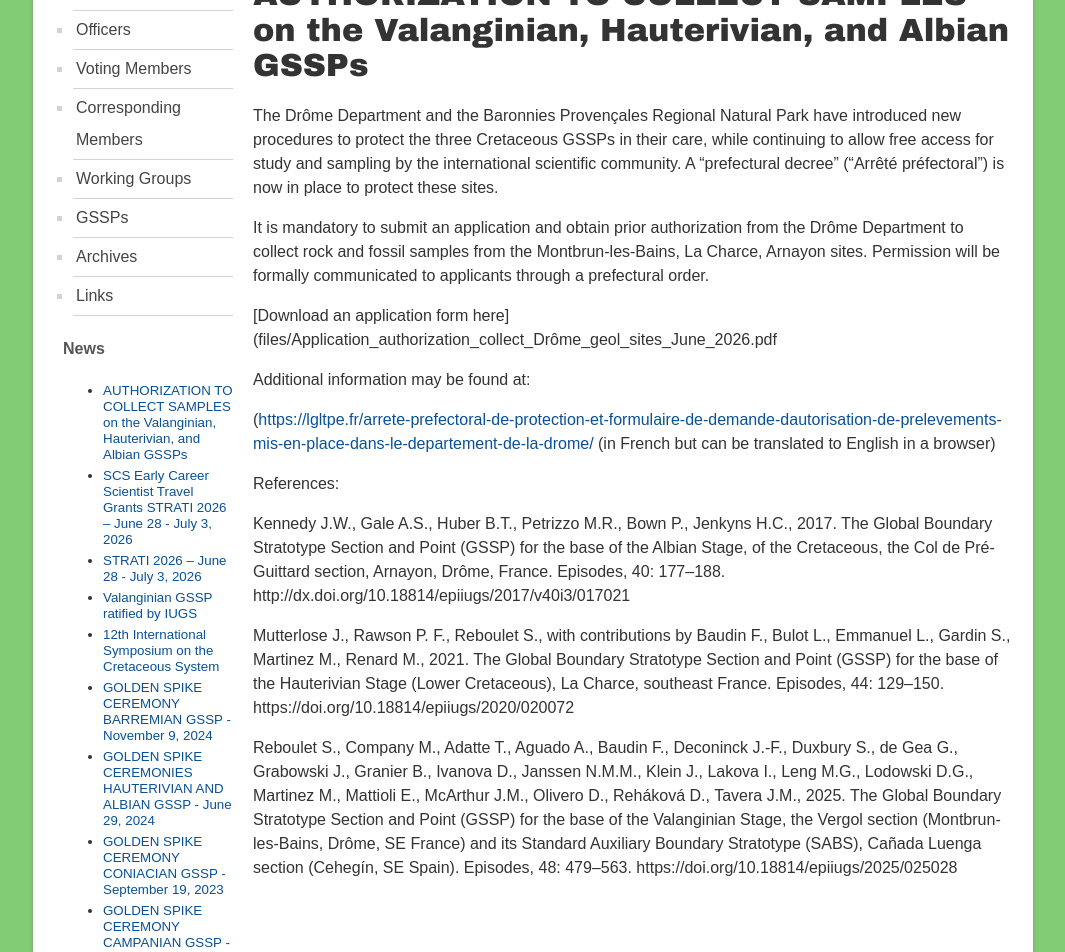
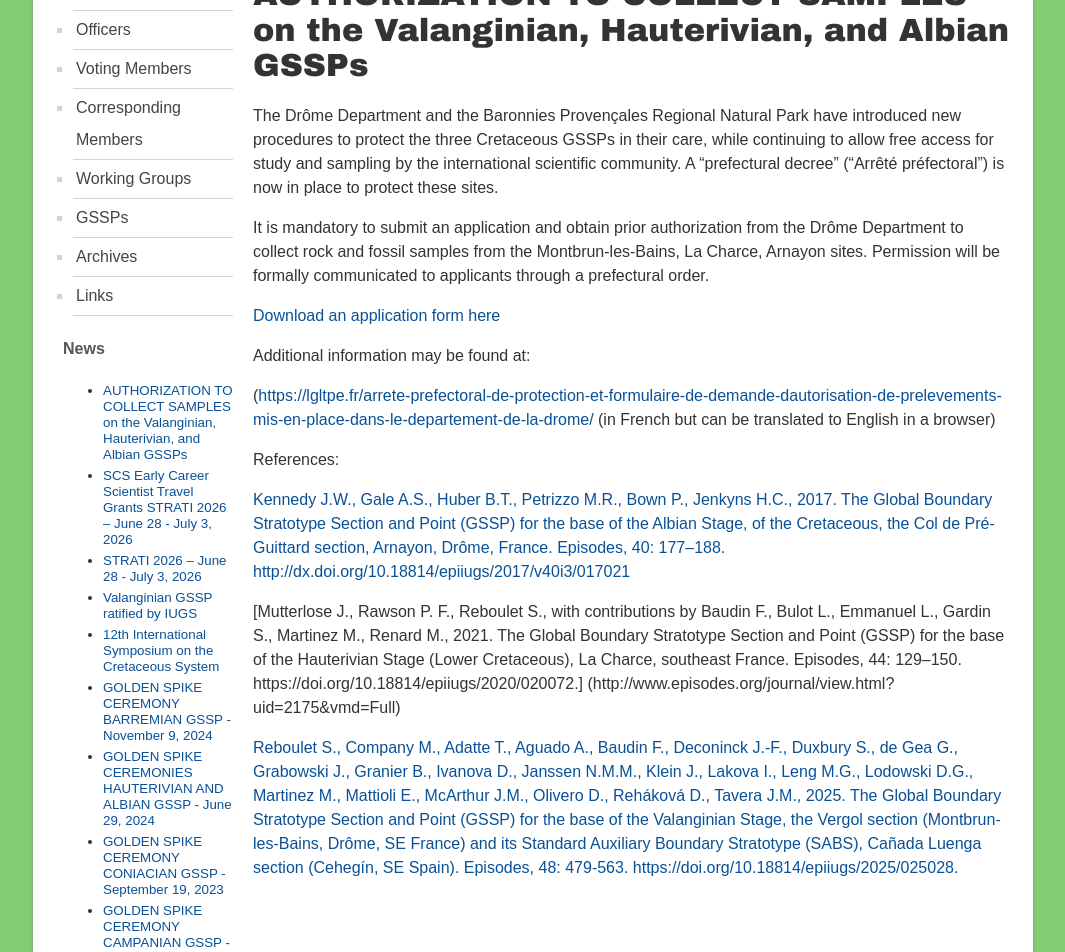
Before and after one commit to i-c-stratigraphy/subcommission-cretaceous, a Jekyll site: the page built from pages/news/authorization GSSPs.md, in a window 1280 px wide and 1400 px high. Shown: the part 448-1400 px from the top of the window, without its empty margins (107-1172 px from the left). Built offline with Jekyll 4.4.1, drawn with Linux system fonts in a browser that asks for light colours; part of the change alters nothing that is shown.

Commit message:
Update authorization GSSPs.md

```diff
--- a/pages/news/authorization GSSPs.md
+++ b/pages/news/authorization GSSPs.md
@@ -8,7 +8,7 @@ The Drôme Department and the Baronnies Provençales Regional Natural Park have
 
 It is mandatory to submit an application and obtain prior authorization from the Drôme Department to collect rock and fossil samples from the Montbrun-les-Bains, La Charce, Arnayon sites.  Permission will be formally communicated to applicants through a prefectural order.
 
-[Download an application form here](files/Application_authorization_collect_Drôme_geol_sites_June_2026.pdf
+[Download an application form here](files/Application_authorization_collect_Drôme_geol_sites_June_2026.pdf)
 
 
 Additional information may be found at:
@@ -17,8 +17,8 @@ Additional information may be found at:
 
 References:
 
-Kennedy J.W., Gale A.S., Huber B.T., Petrizzo M.R., Bown P., Jenkyns H.C., 2017. The Global Boundary Stratotype Section and Point (GSSP) for the base of the Albian Stage, of the Cretaceous, the Col de Pré-Guittard section, Arnayon, Drôme, France. Episodes, 40: 177–188. http://dx.doi.org/10.18814/epiiugs/2017/v40i3/017021
+[Kennedy J.W., Gale A.S., Huber B.T., Petrizzo M.R., Bown P., Jenkyns H.C., 2017. The Global Boundary Stratotype Section and Point (GSSP) for the base of the Albian Stage, of the Cretaceous, the Col de Pré-Guittard section, Arnayon, Drôme, France. Episodes, 40: 177–188. http://dx.doi.org/10.18814/epiiugs/2017/v40i3/017021](/files/231898897.pdf)
 
-Mutterlose J., Rawson P. F., Reboulet S., with contributions by Baudin F., Bulot L., Emmanuel L., Gardin S., Martinez M., Renard M., 2021. The Global Boundary Stratotype Section and Point (GSSP) for the base of the Hauterivian Stage (Lower Cretaceous), La Charce, southeast France. Episodes, 44: 129–150. https://doi.org/10.18814/epiiugs/2020/020072
+[Mutterlose J., Rawson P. F., Reboulet S., with contributions by Baudin F., Bulot L., Emmanuel L., Gardin S., Martinez M., Renard M., 2021. The Global Boundary Stratotype Section and Point (GSSP) for the base of the Hauterivian Stage (Lower Cretaceous), La Charce, southeast France. Episodes, 44: 129–150. https://doi.org/10.18814/epiiugs/2020/020072.] (http://www.episodes.org/journal/view.html?uid=2175&vmd=Full)
 
-Reboulet S., Company M., Adatte T., Aguado A., Baudin F., Deconinck J.-F., Duxbury S., de Gea G., Grabowski J., Granier B., Ivanova D., Janssen N.M.M., Klein J., Lakova I., Leng M.G., Lodowski D.G., Martinez M., Mattioli E., McArthur J.M., Olivero D., Reháková D., Tavera J.M., 2025. The Global Boundary Stratotype Section and Point (GSSP) for the base of the Valanginian Stage, the Vergol section (Montbrun-les-Bains, Drôme, SE France) and its Standard Auxiliary Boundary Stratotype (SABS), Cañada Luenga section (Cehegín, SE Spain). Episodes, 48: 479–563. https://doi.org/10.18814/epiiugs/2025/025028
+[Reboulet S., Company M., Adatte T., Aguado A., Baudin F., Deconinck J.-F., Duxbury S., de Gea G., Grabowski J., Granier B., Ivanova D., Janssen N.M.M., Klein J., Lakova I., Leng M.G., Lodowski D.G., Martinez M., Mattioli E., McArthur J.M., Olivero D., Reháková D., Tavera J.M., 2025. The Global Boundary Stratotype Section and Point (GSSP) for the base of the Valanginian Stage, the Vergol section (Montbrun-les-Bains, Drôme, SE France) and its Standard Auxiliary Boundary Stratotype (SABS), Cañada Luenga section (Cehegín, SE Spain). Episodes, 48: 479-563. https://doi.org/10.18814/epiiugs/2025/025028.](https://doi.org/10.18814/epiiugs/2025/025028)
```
